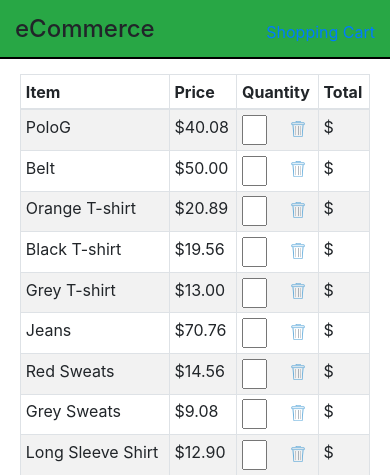
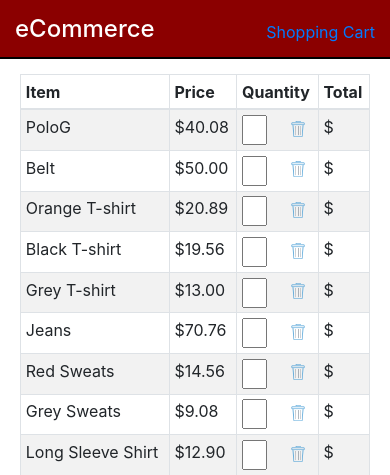
Before and after one commit to theklbarnett/ecommerce, a Django app: template apps/products/templates/shopping_cart.html in a window 390 px wide. Shown: the top 475 px of the page. Run offline with Django 3.2, Linux system fonts and the light colour scheme; the template is opened without the code that fills it: values that come from a table or form of the project are taken from there, others are empty; data comes from the database, SQL or seed files in the repository; both versions use the stored data as it was after the commit; parts of the project's set-up code (start-up, migrations or seed data) failed here and were passed over; some libraries are stand-ins or nearby versions.

Commit message:
predeployment stuff and css small additions

```diff
--- a/apps/products/static/product_page_style.css
+++ b/apps/products/static/product_page_style.css
@@ -1,5 +1,5 @@
 #header {
-	background-color: #28a745;
+	background-color: darkred;
 	border-bottom: black 2px solid;
 	padding: 5px 15px;
 }
@@ -12,6 +12,7 @@
 	#header	h4 {
 		display: inline-block;
 		margin-top: 10px;
+		color: white;
 	}
 
 #content {
--- a/apps/products/static/shopping_cart_style.css
+++ b/apps/products/static/shopping_cart_style.css
@@ -1,5 +1,5 @@
 #header {
-	background-color: #28a745;
+	background-color: darkred;
 	border-bottom: black 2px solid;
 	padding: 5px 15px;
 }
@@ -12,6 +12,7 @@
 	#header	h4 {
 		display: inline-block;
 		margin-top: 10px;
+		color: white;
 	}
 
 #content {
--- a/apps/products/views.py
+++ b/apps/products/views.py
@@ -4,7 +4,6 @@
 from apps.dashboard.models import Order, CustomerShipping, CustomerBilling, Quantity
 
 def render_products_home(request):
-	#request.session.flush()
 	context = {
 		'products': Product.objects.all(),
 		'categories': Category.objects.all().annotate(len=Count('products')),
@@ -22,7 +21,7 @@
 def render_category_page(request, name):
 	context = {
 		'products': Product.objects.filter(category_id=Category.objects.get(name=name).id),
-		'categories': Category.objects.all().annotate(len=Count('id')),
+		'categories': Category.objects.all().annotate(len=Count('products')),
 		'page': name
 	}
 	return render(request, 'products_home.html', context)
--- a/ecommerce/urls.py
+++ b/ecommerce/urls.py
@@ -21,6 +21,7 @@
 urlpatterns = [
     #path('admin/', admin.site.urls),
     path('products/', include('apps.products.urls')),
+    path('', include('apps.products.urls')),
     path('admin/', include('apps.admins.urls')),
     path('dashboard/', include('apps.dashboard.urls', namespace='dashboard')),
 ]
```
Also changed, not shown: apps/products/static/products_home_style.css (+23 -2 lines), requirements.txt (added, +9 -0 lines), db.sqlite3, 1 other file.
